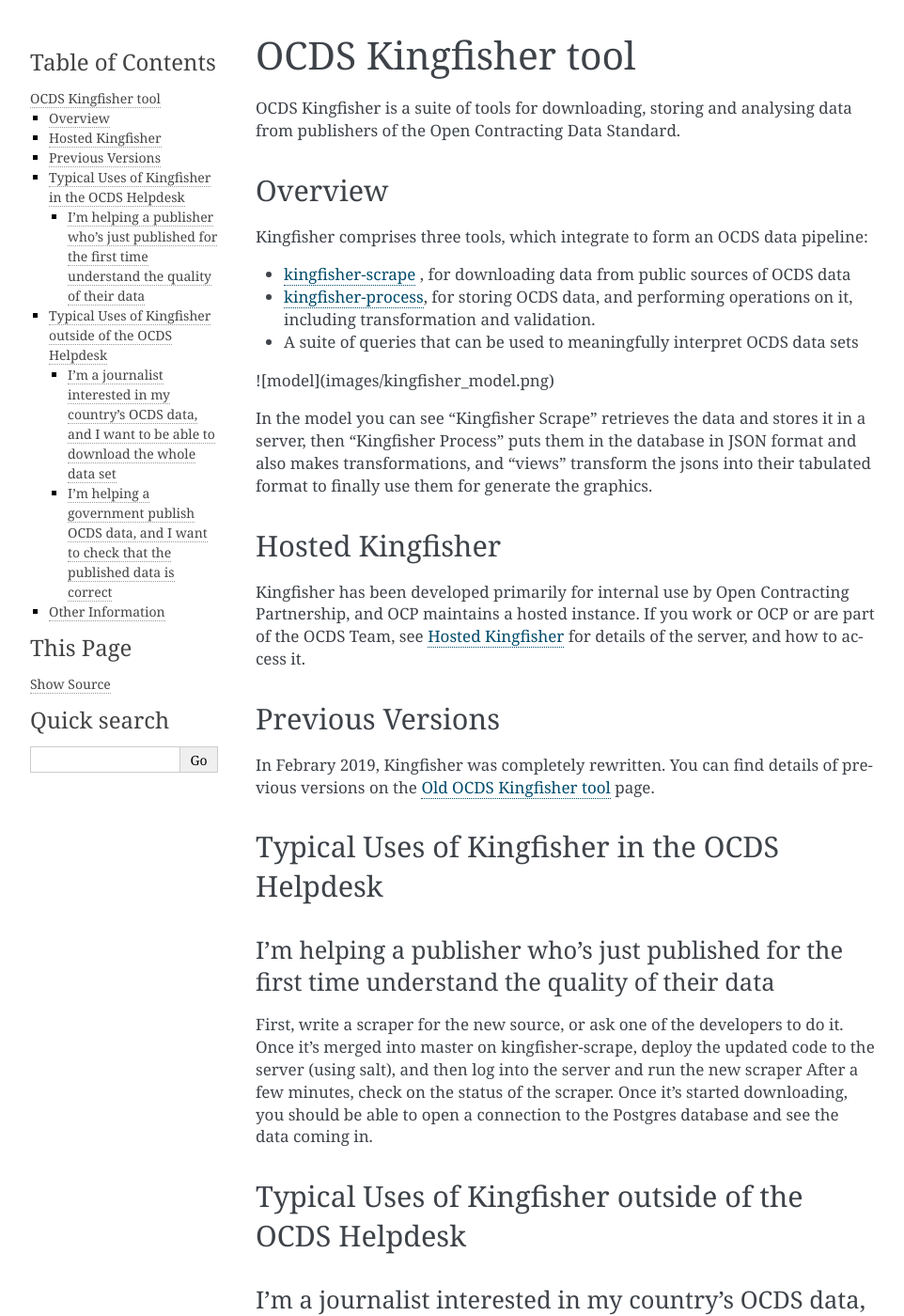
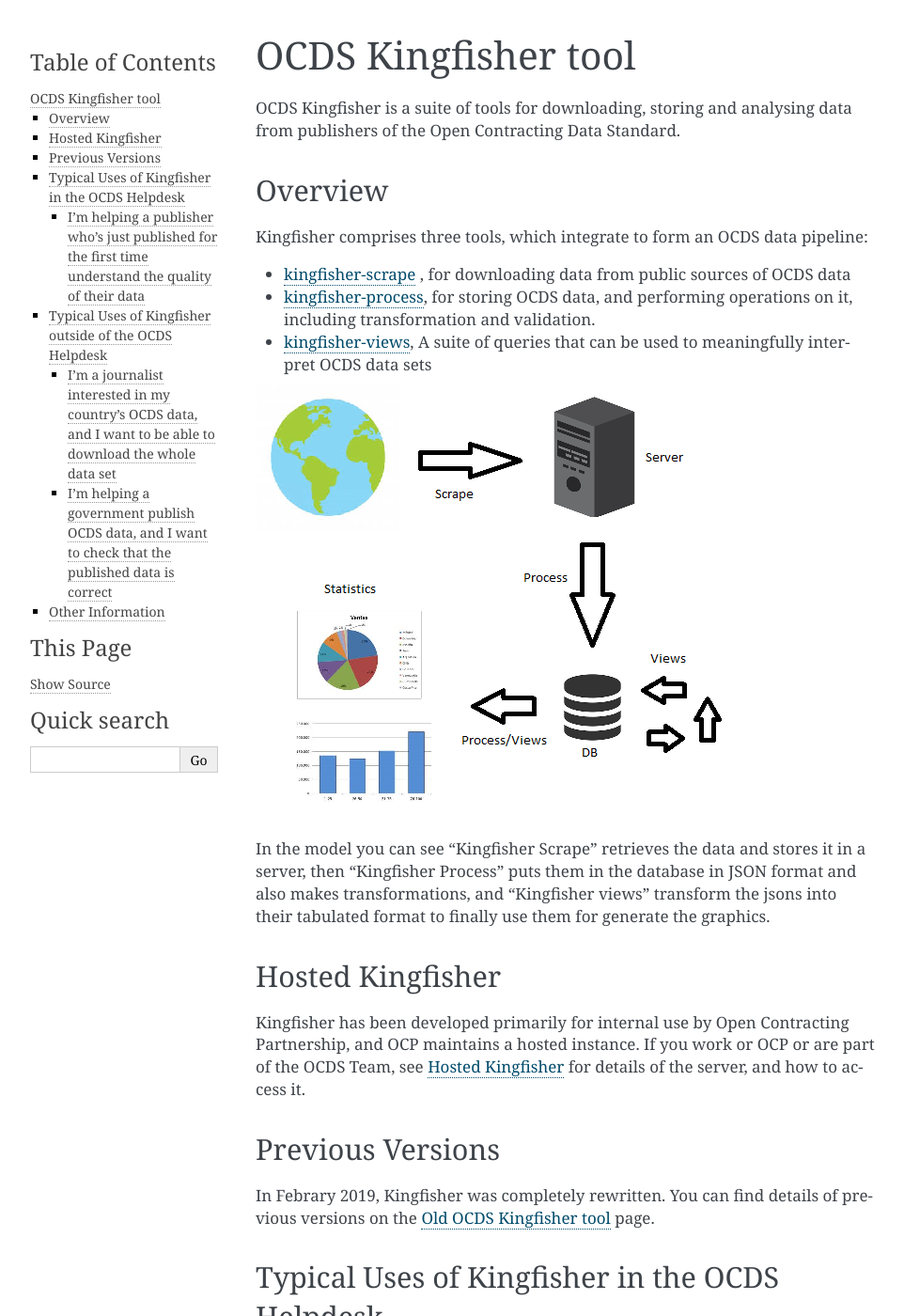
Before and after one commit to open-contracting-archive/kingfisher-vagrant, a Sphinx documentation site: the page built from docs/index.rst, in a window 1280 px wide and 1400 px high. Shown: the whole window at 94% size, without its empty margins (148-1110 px from the left). Built offline with Sphinx 7.4.7, drawn with Linux system fonts in a browser that asks for light colours.

Commit message:
Update index with correct image format

```diff
--- a/docs/index.rst
+++ b/docs/index.rst
@@ -10,11 +10,11 @@
 
 - `kingfisher-scrape <https://github.com/open-contracting/kingfisher-scrape>`_ , for downloading data from public sources of OCDS data
 - `kingfisher-process <https://github.com/open-contracting/kingfisher-process>`_, for storing OCDS data, and performing operations on it, including transformation and validation.
-- A suite of queries that can be used to meaningfully interpret OCDS data sets
+- `kingfisher-views <https://github.com/open-contracting/kingfisher-views>`_, A suite of queries that can be used to meaningfully interpret OCDS data sets
 
-![model](images/kingfisher_model.png)
+.. image:: images/kingfisher_model.png
 
-In the model you can see "Kingfisher Scrape" retrieves the data and stores it in a server, then "Kingfisher Process" puts them in the database in JSON format and also makes transformations, and "views" transform the jsons into their tabulated format to finally use them for generate the graphics.
+In the model you can see "Kingfisher Scrape" retrieves the data and stores it in a server, then "Kingfisher Process" puts them in the database in JSON format and also makes transformations, and "Kingfisher views" transform the jsons into their tabulated format to finally use them for generate the graphics.
 
 
 Hosted Kingfisher
```
